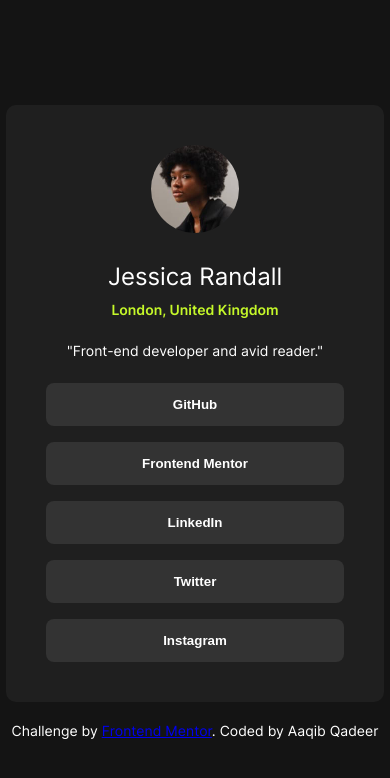
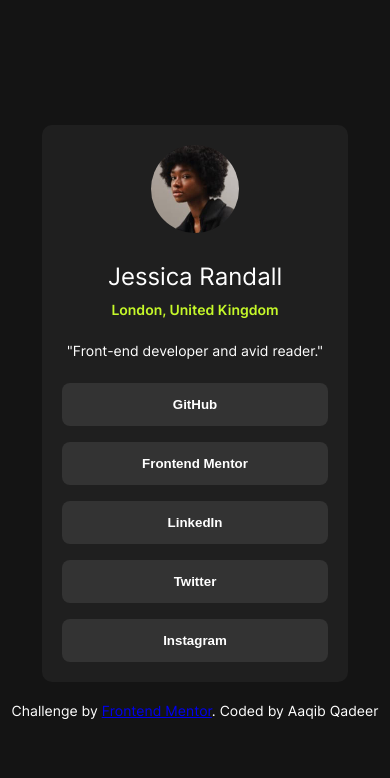
Before and after one commit to aaqibqadeer/social-links-profile-main, a plain HTML site: page index.html in a window 390 px wide. Drawn offline with Linux system fonts and the light colour scheme.

Commit message:
responsive design

```diff
--- a/index.html
+++ b/index.html
@@ -88,6 +88,14 @@
       .attribution {
         margin-top: 20px;
       }
+      @media screen and (max-width: 540px) {
+        .card {
+          padding: 20px;
+        }
+        .button-item {
+          padding: 14px 80px;
+        }
+      }
     </style>
   </head>
   <body>
```
